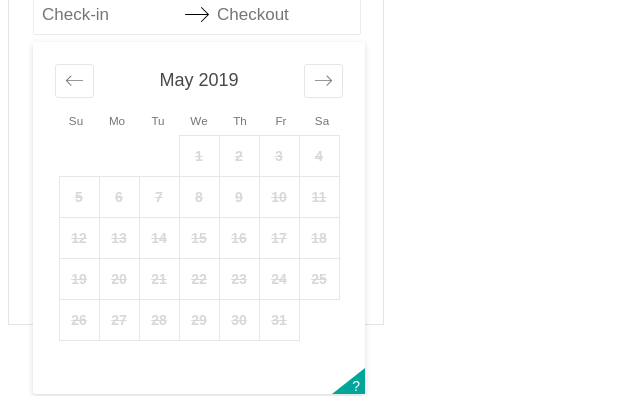
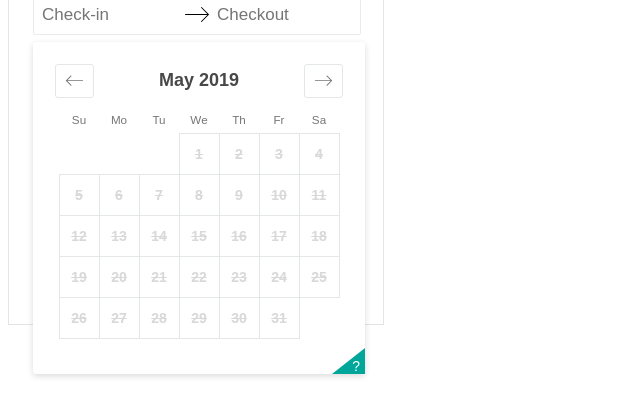
Before and after one commit to sky-bnb/component-booking-gi, a React app: page / in a window 1280 px wide. Shown: the part 187-583 px from the top of the page, without its empty margins (0-640 px from the left). Built offline with nearby package versions, Linux system fonts and the light colour scheme.

Commit message:
fixes calendar styling

```diff
--- a/src/components/Calendar.jsx
+++ b/src/components/Calendar.jsx
@@ -5,7 +5,8 @@ import Day from './Day.jsx';
 const StyledCalendar = styled.table`
   padding: 0px 10px;
   border-collapse: collapse;
-  display: inline-block;
+  display: flex;
+  justify-content: center;
 `;
 
 const StyledRow = styled.tr`
--- a/src/components/DatesDropdown.jsx
+++ b/src/components/DatesDropdown.jsx
@@ -4,7 +4,7 @@ import Calendar from './Calendar.jsx';
 
 const StyledDatesDropdown = styled.div`
   width: 332px;
-  height: ${({numWeeks}) => numWeeks === 5 ? '352px' : '372px'};
+  height: ${({numWeeks}) => numWeeks === 6 ? '367px' : '332px'};
   margin-top: 65px;
   background-color: rgb(255, 255, 255);
   border-radius: 3px;
@@ -46,21 +46,20 @@ const StyledCalendarHeader = styled.div`
   justify-content: space-between;
   text-align: center;
   padding: 22px 22px 15px 22px;
+  transition: sliding-horizontally 0.2s ease-in-out 0s
 `;
 
 const StyledWeekTitleRow = styled.ul`
   display: flex;
   justify-content: center;
   padding: 0px 22px;
-  margin: 1px 0px 1px 0px;
+  margin: 0px;
   list-style: none;
-  height: 20px;
-  width: 288px;
 `;
 
 const StyledWeekTitle = styled.li`
   height: 20px;
-  width: 41px;
+  width: 40px;
   display: flex;
   justify-content: center;
 `;
@@ -119,7 +118,7 @@ const DatesDropdown = (props) => {
       <StyledMonthButton onClick={() => updateCalendarMonth(-1)}>
         <StyledSVG focusable="false" viewBox="0 0 1000 1000" height="19px" width="19px"><path d="M336.2 274.5l-210.1 210h805.4c13 0 23 10 23 23s-10 23-23 23H126.1l210.1 210.1c11 11 11 21 0 32-5 5-10 7-16 7s-11-2-16-7l-249.1-249c-11-11-11-21 0-32l249.1-249.1c21-21.1 53 10.9 32 32z" /></StyledSVG>
       </StyledMonthButton>
-      <StyledMonthTitle>{calendarMonth.format('MMMM YYYY')}</StyledMonthTitle>
+      <StyledMonthTitle><strong>{calendarMonth.format('MMMM YYYY')}</strong></StyledMonthTitle>
       <StyledMonthButton onClick={() => updateCalendarMonth(1)}>
         <StyledSVG focusable="false" viewBox="0 0 1000 1000" height="19px" width="19px"><path d="M694.4 242.4l249.1 249.1c11 11 11 21 0 32L694.4 772.7c-5 5-10 7-16 7s-11-2-16-7c-11-11-11-21 0-32l210.1-210.1H67.1c-13 0-23-10-23-23s10-23 23-23h805.4L662.4 274.5c-21-21.1 11-53.1 32-32.1z" /></StyledSVG>
       </StyledMonthButton>
```
